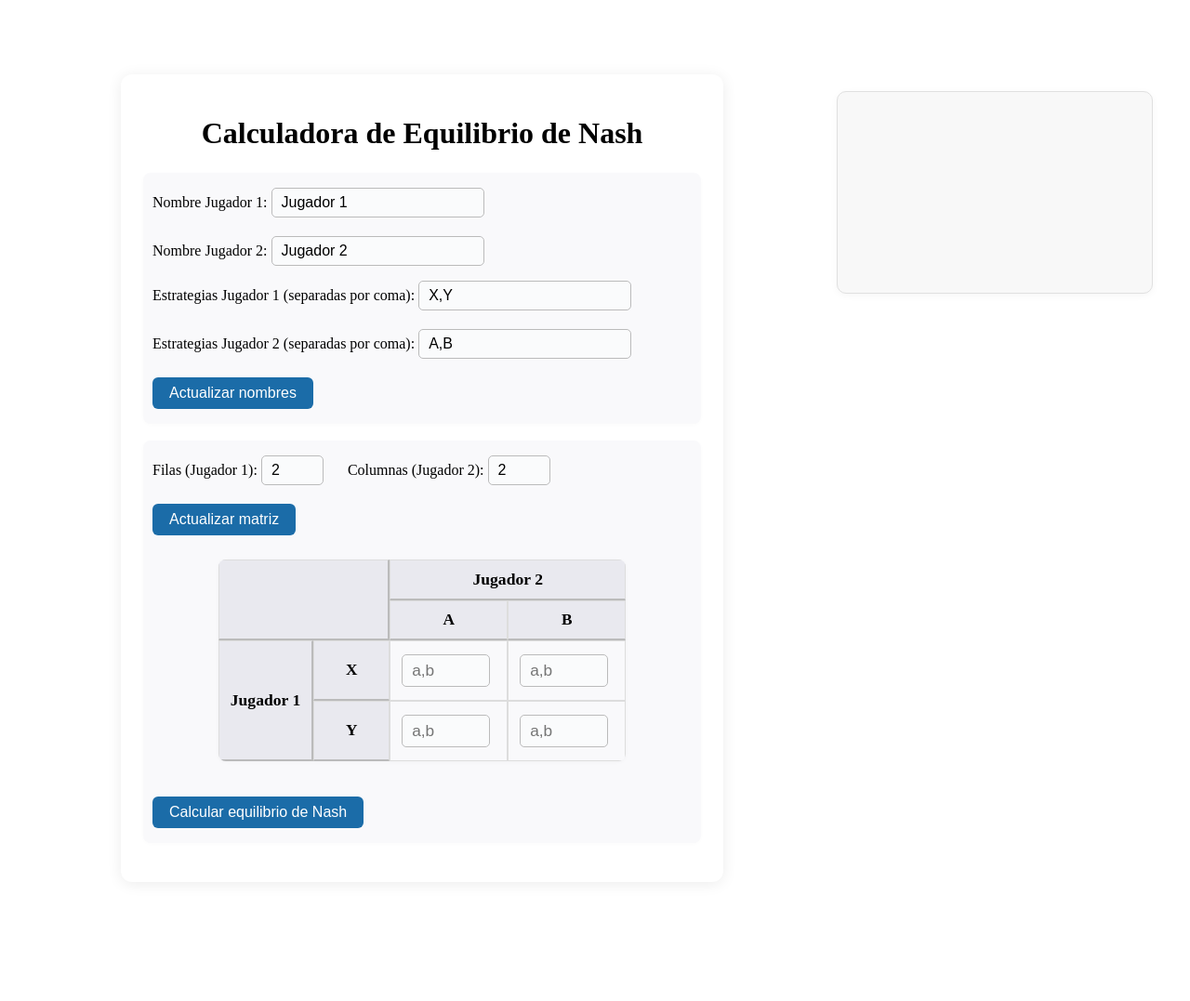
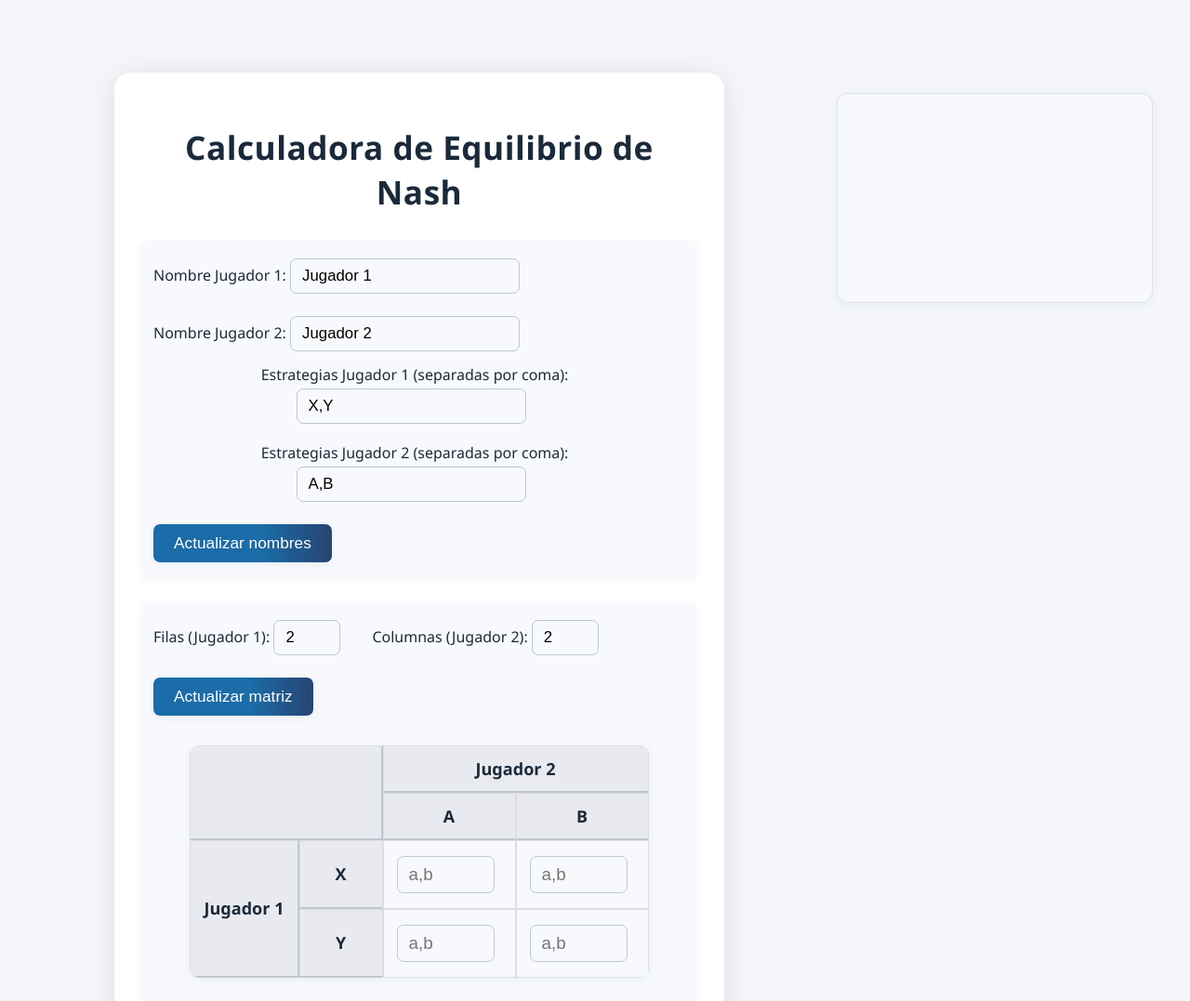
Before and after one commit to UniHelperu/UniHelperu.github.io, a plain HTML site: page index.html in a window 1280 px wide. Shown: the top 1077 px of the page at 93% size. Before the commit the page ends 1029 px from the top, so only its background shows below. Drawn offline with Linux system fonts and the light colour scheme.

Commit message:
Update styles.css

```diff
--- a/styles.css
+++ b/styles.css
@@ -1,15 +1,24 @@
+body {
+  background: #f4f6fa;
+  font-family: 'Segoe UI', 'Roboto', Arial, sans-serif;
+  color: #222;
+  margin: 0;
+}
 .container {
   max-width: 600px;
   margin: 40px auto;
-  padding: 24px;
+  padding: 32px 28px 28px 28px;
   background: #fff;
-  border-radius: 12px;
-  box-shadow: 0 2px 16px rgba(0,0,0,0.08);
+  border-radius: 18px;
+  box-shadow: 0 4px 32px rgba(0,0,0,0.10);
   text-align: center;
 }
 h1 {
-  margin-bottom: 24px;
-  font-size: 2rem;
+  margin-bottom: 28px;
+  font-size: 2.2rem;
+  font-weight: 700;
+  letter-spacing: 0.5px;
+  color: #1b2a3a;
 }
 input, button, select {
   padding: 8px 12px;
@@ -36,32 +45,40 @@ td, th {
   font-weight: bold;
   background: #ffeaea;
   border-radius: 4px;
-  padding: 2px 4px;
+  padding: 2px 6px;
 }
 .nash-p2 {
   color: #1b6ca8;
   font-weight: bold;
   background: #eaf4ff;
   border-radius: 4px;
-  padding: 2px 4px;
+  padding: 2px 6px;
 }
 .logic-text {
-  margin-top: 24px;
+  margin-top: 28px;
   text-align: left;
-  font-size: 1.1em;
-  background: #f8f8f8;
-  border-radius: 8px;
-  padding: 16px;
-  border: 1px solid #e0e0e0;
+  font-size: 1.13em;
+  background: #f7f9fc;
+  border-radius: 10px;
+  padding: 18px;
+  border: 1.5px solid #e0e0e0;
+  color: #1b2a3a;
 }
 #volver {
-  margin-top: 18px;
-  padding: 8px 18px;
-  font-size: 1em;
-  background: #eee;
-  border: 1px solid #bbb;
-  border-radius: 6px;
+  margin-top: 20px;
+  padding: 10px 22px;
+  font-size: 1.08em;
+  background: #e9eaf0;
+  color: #1b2a3a;
+  border: 1.5px solid #bfc7d1;
+  border-radius: 7px;
   cursor: pointer;
+  font-weight: 500;
+  transition: background 0.2s, color 0.2s;
+}
+#volver:hover {
+  background: #dbe3ee;
+  color: #155a8a;
 }
 .adv-p1 {
   background: #ffe0e0;
@@ -100,10 +117,10 @@ td, th {
   display: flex;
   align-items: flex-start;
   justify-content: center;
-  gap: 32px;
+  gap: 38px;
   margin: 0 auto;
   max-width: 1200px;
-  padding: 32px 10px 32px 10px;
+  padding: 38px 10px 38px 10px;
 }
 .main-calc {
   flex: 2;
@@ -116,11 +133,11 @@ td, th {
   margin-top: 40px;
 }
 .section-form {
-  margin-bottom: 18px;
-  background: #f9f9fb;
-  border-radius: 8px;
-  padding: 12px 10px 8px 10px;
-  box-shadow: 0 1px 4px rgba(0,0,0,0.02);
+  margin-bottom: 22px;
+  background: #f7f9fc;
+  border-radius: 10px;
+  padding: 16px 14px 10px 14px;
+  box-shadow: 0 1px 6px rgba(0,0,0,0.03);
   display: flex;
   flex-direction: column;
   align-items: flex-start;
@@ -128,60 +145,62 @@ td, th {
 .naming-row {
   display: flex;
   flex-wrap: wrap;
-  gap: 12px;
-  margin-bottom: 8px;
+  gap: 16px;
+  margin-bottom: 10px;
 }
 .table-scroll {
   overflow-x: auto;
-  margin: 0 auto 12px auto;
+  margin: 0 auto 14px auto;
   width: 100%;
 }
 #payoff-table th, #payoff-table td {
-  min-width: 56px;
+  min-width: 60px;
   text-align: center;
-  font-size: 1.08em;
-  padding: 10px 12px;
+  font-size: 1.12em;
+  padding: 12px 14px;
 }
 #payoff-table th {
-  background: #e9e9ef;
-  font-weight: 600;
-  border-bottom: 2px solid #bbb;
+  background: #e9eaf0;
+  font-weight: 700;
+  border-bottom: 2px solid #bfc7d1;
+  color: #1b2a3a;
 }
 #payoff-table tr th[rowspan] {
-  background: #e9e9ef;
+  background: #e9eaf0;
   font-weight: 700;
-  font-size: 1.1em;
-  border-right: 2px solid #bbb;
+  font-size: 1.13em;
+  border-right: 2px solid #bfc7d1;
 }
 #payoff-table tr th[colspan] {
-  background: #e9e9ef;
+  background: #e9eaf0;
   font-weight: 700;
-  font-size: 1.1em;
-  border-bottom: 2px solid #bbb;
+  font-size: 1.13em;
+  border-bottom: 2px solid #bfc7d1;
 }
 #payoff-table tr th:first-child {
-  background: #e9e9ef;
-  font-weight: 600;
+  background: #e9eaf0;
+  font-weight: 700;
 }
 #payoff-table {
-  margin-top: 18px;
-  margin-bottom: 18px;
-  border-radius: 8px;
+  margin-top: 22px;
+  margin-bottom: 22px;
+  border-radius: 10px;
   overflow: hidden;
-  box-shadow: 0 1px 4px rgba(0,0,0,0.03);
+  box-shadow: 0 2px 10px rgba(27,108,168,0.07);
   border-collapse: separate;
   border-spacing: 0;
 }
 #side-nash-explanation {
   min-height: 180px;
-  background: #f8f8f8;
-  border-radius: 10px;
-  border: 1px solid #e0e0e0;
-  padding: 18px 16px;
-  font-size: 1em;
-  box-shadow: 0 2px 8px rgba(0,0,0,0.04);
-  margin-top: 18px;
+  background: #f7f9fc;
+  border-radius: 12px;
+  border: 1.5px solid #e0e0e0;
+  padding: 22px 18px;
+  font-size: 1.08em;
+  box-shadow: 0 2px 10px rgba(27,108,168,0.07);
+  margin-top: 22px;
   word-break: break-word;
+  color: #1b2a3a;
 }
 #image-upload-area {
   margin-top: 28px;
@@ -202,34 +221,40 @@ td, th {
   margin: 8px 0 8px 0;
 }
 input[type='text'], input[type='number'] {
-  border: 1px solid #bbb;
-  border-radius: 5px;
-  padding: 6px 10px;
-  margin: 4px 6px 4px 0;
-  font-size: 1em;
-  background: #fafbfc;
+  border: 1.5px solid #bfc7d1;
+  border-radius: 7px;
+  padding: 8px 12px;
+  margin: 4px 8px 4px 0;
+  font-size: 1.05em;
+  background: #f7f9fc;
   transition: border 0.2s;
 }
 input[type='text']:focus, input[type='number']:focus {
   border: 1.5px solid #1b6ca8;
   outline: none;
+  background: #f0f6ff;
 }
 button {
-  background: #1b6ca8;
+  background: linear-gradient(90deg, #1b6ca8 60%, #274472 100%);
   color: #fff;
   border: none;
-  border-radius: 6px;
-  padding: 8px 18px;
-  font-size: 1em;
-  margin: 8px 4px 8px 0;
+  border-radius: 7px;
+  padding: 10px 22px;
+  font-size: 1.08em;
+  margin: 10px 6px 10px 0;
   cursor: pointer;
-  transition: background 0.2s;
+  font-weight: 500;
+  box-shadow: 0 2px 8px rgba(27,108,168,0.07);
+  transition: background 0.2s, box-shadow 0.2s;
 }
 button:hover {
-  background: #155a8a;
+  background: linear-gradient(90deg, #155a8a 60%, #1b6ca8 100%);
+  box-shadow: 0 4px 16px rgba(27,108,168,0.10);
 }
 label {
-  margin-right: 8px;
+  margin-right: 10px;
+  font-weight: 500;
+  color: #1b2a3a;
 }
 @media (max-width: 900px) {
   .main-flex {
@@ -249,7 +274,7 @@ label {
 .payoff-btn {
   cursor: pointer;
   transition: background 0.15s, box-shadow 0.15s;
-  border-radius: 6px;
+  border-radius: 8px;
 }
 .payoff-btn:hover, .payoff-btn:focus {
   background: #e6f0fa;
```
